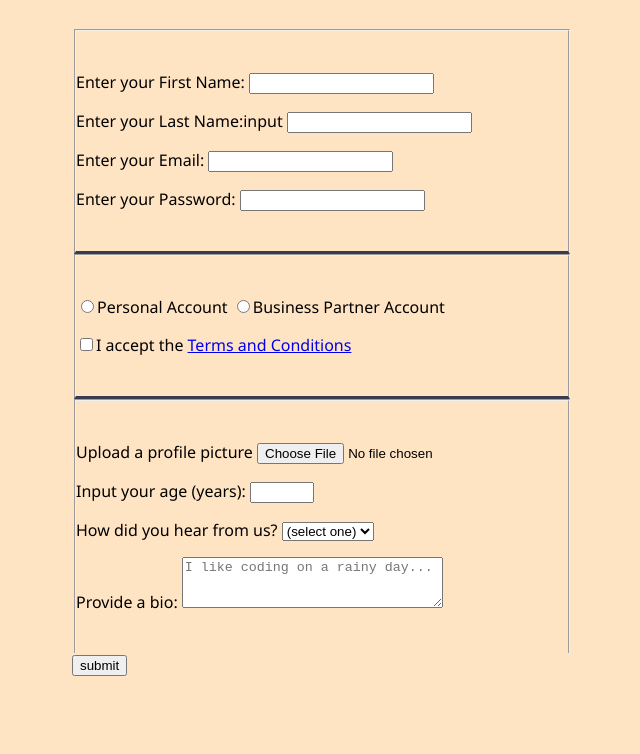
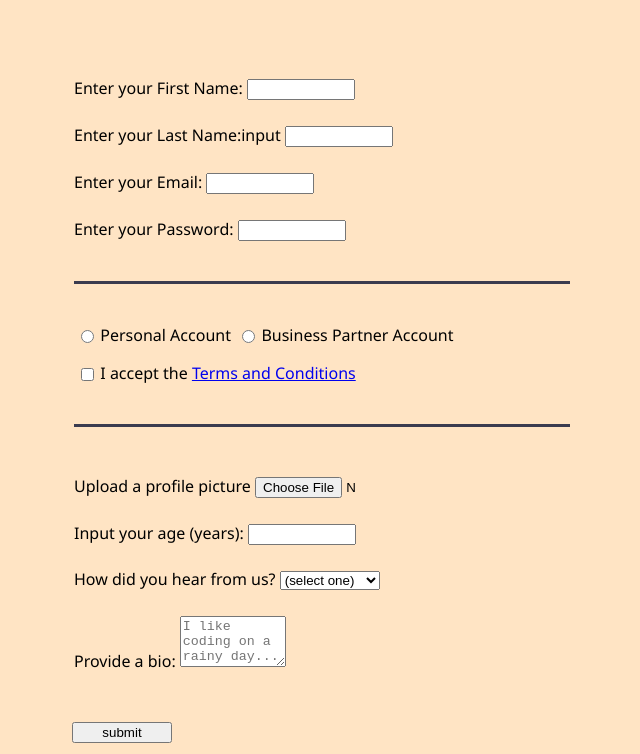
Before and after one commit to CatouKiri/kodego-week3, a plain HTML site: page index.html in a window 1280 px wide. Shown: the part 78-832 px from the top of the page, without its empty margins (318-958 px from the left). Drawn offline with Linux system fonts and the light colour scheme.

Commit message:
apply some basic styling to input textarea element

```diff
--- a/css/style.css
+++ b/css/style.css
@@ -14,6 +14,7 @@ h1, p {
 }
 
 fieldset {
+    border: none;
     padding: 2rem 0;
     border-bottom: 3px solid #3b3b4f;
 }
@@ -34,3 +35,14 @@ label {
     /* background-color: green; */
     margin: 0.5rem 0;
 }
+
+input, textarea, select {
+    width: 100px;
+    margin: 10px 0 0;
+}
+
+.inline {
+    width: unset;
+    margin: 0 0.5em 0;
+    vertical-align: middle;
+}
--- a/index.html
+++ b/index.html
@@ -21,9 +21,9 @@
     </fieldset>
     <!-- field set 2 -->
     <fieldset>
-        <label for="#"><input type="radio" name="account-type" id="">Personal Account</label>
-        <label for="#"><input type="radio" name="account-type" id="">Business Partner Account</label>
-        <label for="#"><input type="checkbox">I accept the <a href="#">Terms and Conditions</a></label>
+        <label for="#"><input class="inline" type="radio" name="account-type" id="">Personal Account</label>
+        <label for="#"><input class="inline" type="radio" name="account-type" id="">Business Partner Account</label>
+        <label for="#"><input class="inline" type="checkbox">I accept the <a href="#">Terms and Conditions</a></label>
     </fieldset>
     <!-- field set 3 -->
     <fieldset>
```
